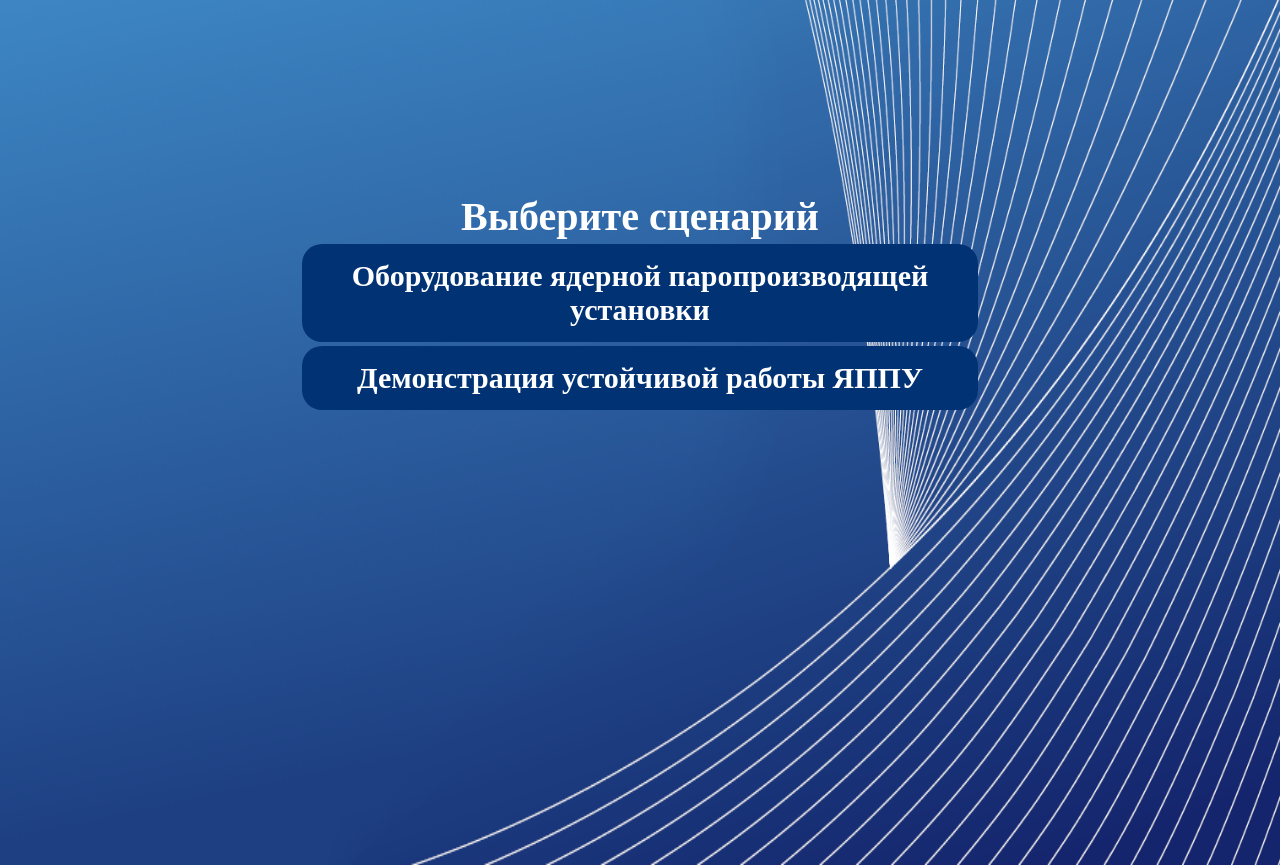
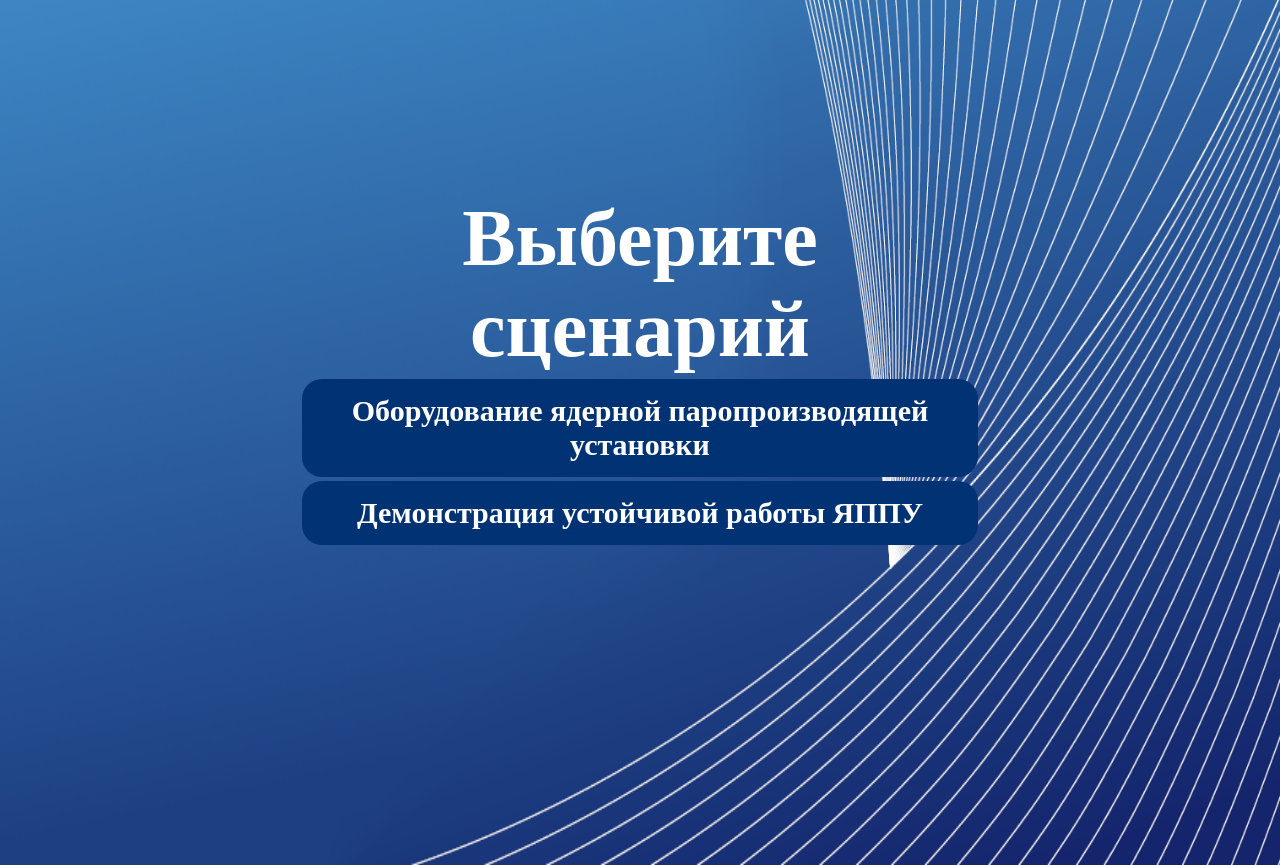
Before and after one commit to WetSock/atomic, a Django app: page / in a window 1280 px wide. Shown: the part 255-1120 px from the top of the page. Run offline with Django 3.2, Linux system fonts and the light colour scheme.

Commit message:
Сменил шрифт на Rosatom

```diff
--- a/atom/atom_app/static/css/Demo/style.css
+++ b/atom/atom_app/static/css/Demo/style.css
@@ -1,10 +1,3 @@
-a{
-  color: white;
-  font-size: 40px;
-  font-weight: bold;
-
-}
-
 .main-back {
     position:fixed;
     padding:0;
@@ -19,6 +12,11 @@ a{
 
 
 .content{
+    font-family: Rosatom;
+    color: white;
+    font-size: 40px;
+    font-weight: bold;
+
     padding: 300px;
     padding-top: 35%;
     padding-bottom: 20%;
@@ -27,6 +25,7 @@ a{
 .content-header{
     width: 100%;
     text-align: center;
+    font-size: 80px;
     bottom: 500px;
     display: block;
 }
--- a/atom/atom_app/static/css/Scenario1/style.css
+++ b/atom/atom_app/static/css/Scenario1/style.css
@@ -1,5 +1,7 @@
 body {
   color: white;
+  font-family: Rosatom;
+  font-size: 30px;
   display: grid;
   grid-template-columns: 300px 1fr 250px;
 }
```
